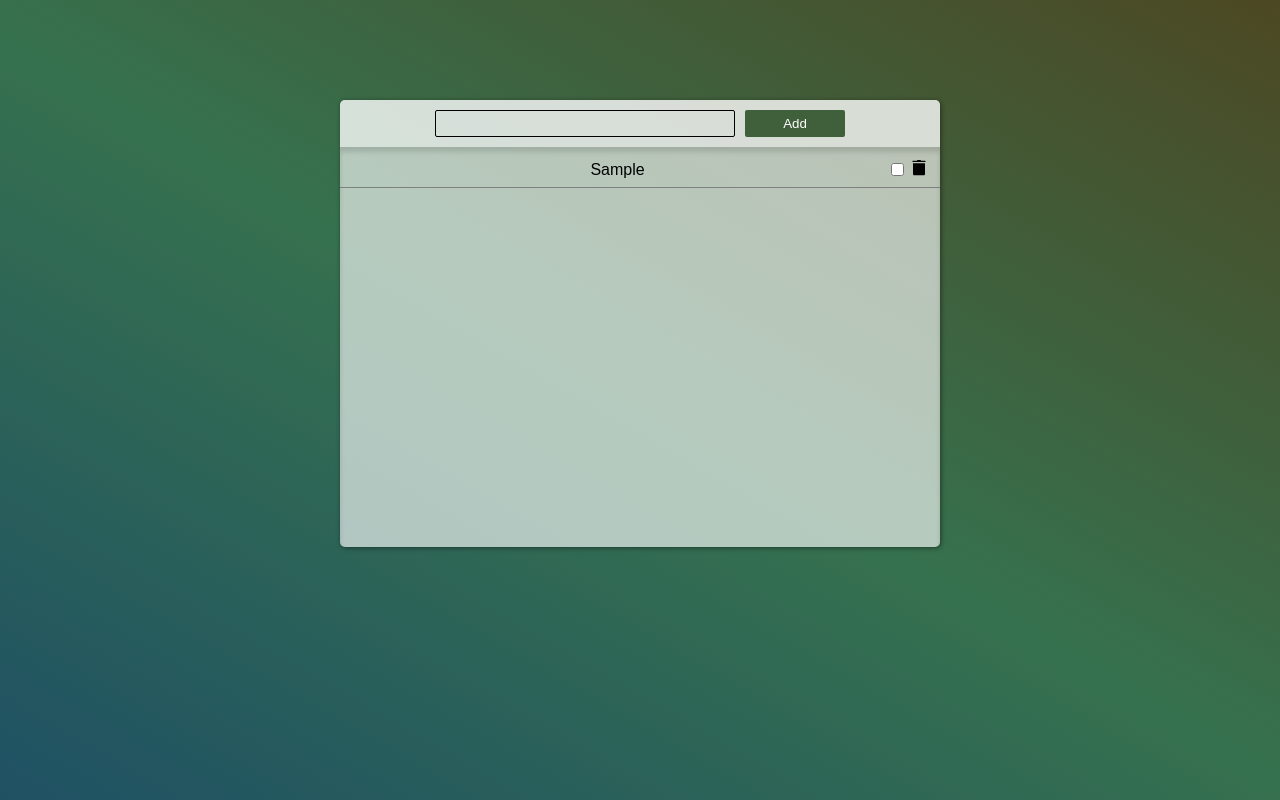
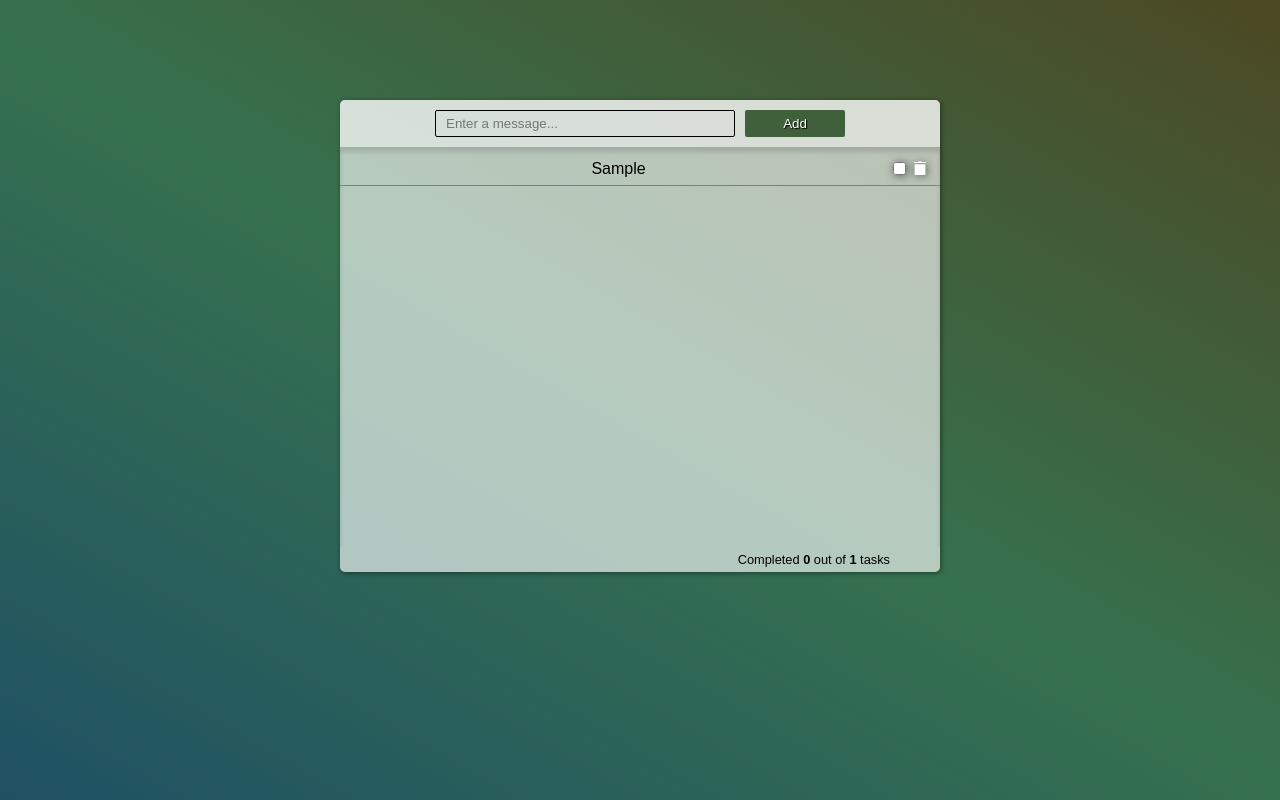
Before and after one commit to joraka/todolist, a website: page index.html in a window 1280 px wide. Both pictures are taken after typing "Sample" into the empty fields and a click on the input "Add". Drawn offline with Linux system fonts and the light colour scheme; a web font is replaced by a local one.

Commit message:
item counter

```diff
--- a/script.js
+++ b/script.js
@@ -1,17 +1,22 @@
-document.getElementById("root").outerHTML = `
+document.getElementById("root").outerHTML = /*html*/ `
 <main id="main">
     <form id="form">
-        <input type="text" palceholder="Add a message" class="msgInput" id="messageField">
+        <input type="text" placeholder="Enter a message..." class="msgInput" id="messageField">
         <input type="submit" value="Add">
     </form>
     <ul id="todoList"></ul>
+    <footer id="footer">
+      <div>Completed <span id="completeditemCount">0</span> out of <span id="itemCount">0</span> tasks</div>
+    </div>
 </main>`;
 
 const formEl = document.getElementById("form");
 const todoListEl = document.getElementById("todoList");
 const messageFieldEl = document.getElementById("messageField");
+const itemCountEl = document.getElementById("itemCount");
+const completeditemCountEl = document.getElementById("completeditemCount");
 
-const trashCanImage = `<svg xmlns="http://www.w3.org/2000/svg" viewBox="0 0 30 30" width="20px" height="20px">
+const trashCanImage = /*html*/ `<svg xmlns="http://www.w3.org/2000/svg" viewBox="0 0 30 30" height="100%" width="18px">
     <path
         fill="currentColor"
         d="M 13 3 A 1.0001 1.0001 0 0 0 11.986328 4 L 6 4 A 1.0001 1.0001 0 1 0 6 6 L 24 6 A 1.0001 1.0001 0 1 0 24 4 L 18.013672 4 A 1.0001 1.0001 0 0 0 17 3 L 13 3 z M 6 8 L 6 24 C 6 25.105 6.895 26 8 26 L 22 26 C 23.105 26 24 25.105 24 24 L 24 8 L 6 8 z" />
@@ -20,29 +25,33 @@ const trashCanImage = `<svg xmlns="http://www.w3.org/2000/svg" viewBox="0 0 30 3
 let lastIdIndex = 0;
 let todoListArray = [];
 
-function onListItemNameClick(event) {
+function onListItemCheckboxClick(event) {
   const itemObj = event.target.closest(".todoListItem").$data;
   itemObj.messageEl.classList.toggle("checked");
   itemObj.checked = !itemObj.checked;
+  updateItemCountDisplay();
   saveToLocal();
 }
 
 function addTodoItem(message, checked = false, skipSave = false) {
   const todoItemEl = document.createElement("li");
+  const itemId = ++lastIdIndex;
   todoItemEl.className = "todoListItem";
-  const itemId = ++lastIdIndex;
   todoItemEl.dataset.itemId = itemId;
+
   todoItemEl.innerHTML = `
     <div class="todoMessage ${checked ? "checked" : ""}">${message}</div>
     <div class="todoButtons">
-      <input type="checkbox" class="checkboxBtn" ${checked ? "checked" : ""}>
-      <button class="removeBtn" data-item-id="${itemId}">
+      <input type="checkbox" class="checkboxBtn" title="Check/uncheck item" ${
+        checked ? "checked" : ""
+      }>
+      <button class="removeBtn" title="Delete item" data-item-id="${itemId}">
         ${trashCanImage}
       </button>
     </div>
   `;
 
-  todoListEl.appendChild(todoItemEl);
+  todoListEl.prepend(todoItemEl);
 
   const itemObj = {
     message,
@@ -57,30 +66,36 @@ function addTodoItem(message, checked = false, skipSave = false) {
   todoItemEl.$data = itemObj;
   todoListArray.push(itemObj);
 
-  itemObj.checkbox.addEventListener("change", onListItemNameClick);
+  itemObj.checkbox.addEventListener("change", onListItemCheckboxClick);
   itemObj.removeBtn.addEventListener("click", onRemoveTodoClicked);
+
+  updateItemCountDisplay();
 
   if (!skipSave) saveToLocal();
 }
 
 function onRemoveTodoClicked(event) {
   const itemObj = event.target.closest(".todoListItem").$data;
-  itemObj.checkbox.removeEventListener("change", onListItemNameClick);
-  itemObj.removeBtn.removeEventListener("click", onRemoveTodoClicked);
   itemObj.el.remove();
   todoListArray = todoListArray.filter((item) => item.id !== itemObj.id);
+
+  updateItemCountDisplay();
 
   saveToLocal();
 }
 
 formEl.addEventListener("submit", (event) => {
   event.preventDefault();
-
   if (messageFieldEl.value.length > 1) {
     addTodoItem(messageFieldEl.value);
     messageFieldEl.value = "";
   }
 });
+
+function updateItemCountDisplay() {
+  itemCountEl.innerText = todoListArray.length;
+  completeditemCountEl.innerText = todoListArray.filter((item) => item.checked).length;
+}
 
 function saveToLocal() {
   localStorage.setItem(
--- a/style.css
+++ b/style.css
@@ -60,6 +60,7 @@ body {
 #form input:focus {
   background-color: #494d28;
   color: white;
+  text-shadow: 1px 1px 1px black;
 }
 
 #form input[type="text"] {
@@ -68,11 +69,17 @@ body {
   min-width: 300px;
 }
 
+#form input[type="text"]:focus::placeholder {
+  color: rgba(255, 255, 255, 0.783);
+  text-shadow: 1px 1px 1px black;
+}
+
 #form input[type="submit"] {
   background-color: #405f3b;
   color: white;
   cursor: pointer;
   border: none;
+  text-shadow: 1px 1px 1px black;
 }
 
 #form input[type="submit"]:active {
@@ -111,16 +118,24 @@ body {
   padding: 1px;
   display: flex;
   gap: 5px;
+  display: flex;
+  align-content: center;
 }
 
 .checkboxBtn {
   cursor: pointer;
 }
 
+.checkboxBtn {
+  filter: drop-shadow(1px 1px 5px rgba(0, 0, 0, 0.54));
+}
+
 .removeBtn {
   cursor: pointer;
   border: none;
   background-color: transparent;
+  color: white;
+  filter: drop-shadow(1px 1px 5px rgba(0, 0, 0, 0.54));
 }
 
 .removeBtn:hover {
@@ -138,3 +153,15 @@ body {
 .todoMessage.checked {
   text-decoration: line-through;
 }
+
+#footer {
+  display: flex;
+  justify-content: flex-end;
+  padding: 5px 50px;
+  font-size: 0.8rem;
+  font-family: Arial, Helvetica, sans-serif;
+}
+
+#itemCount, #completeditemCount {
+    font-weight: bold;
+}
```
